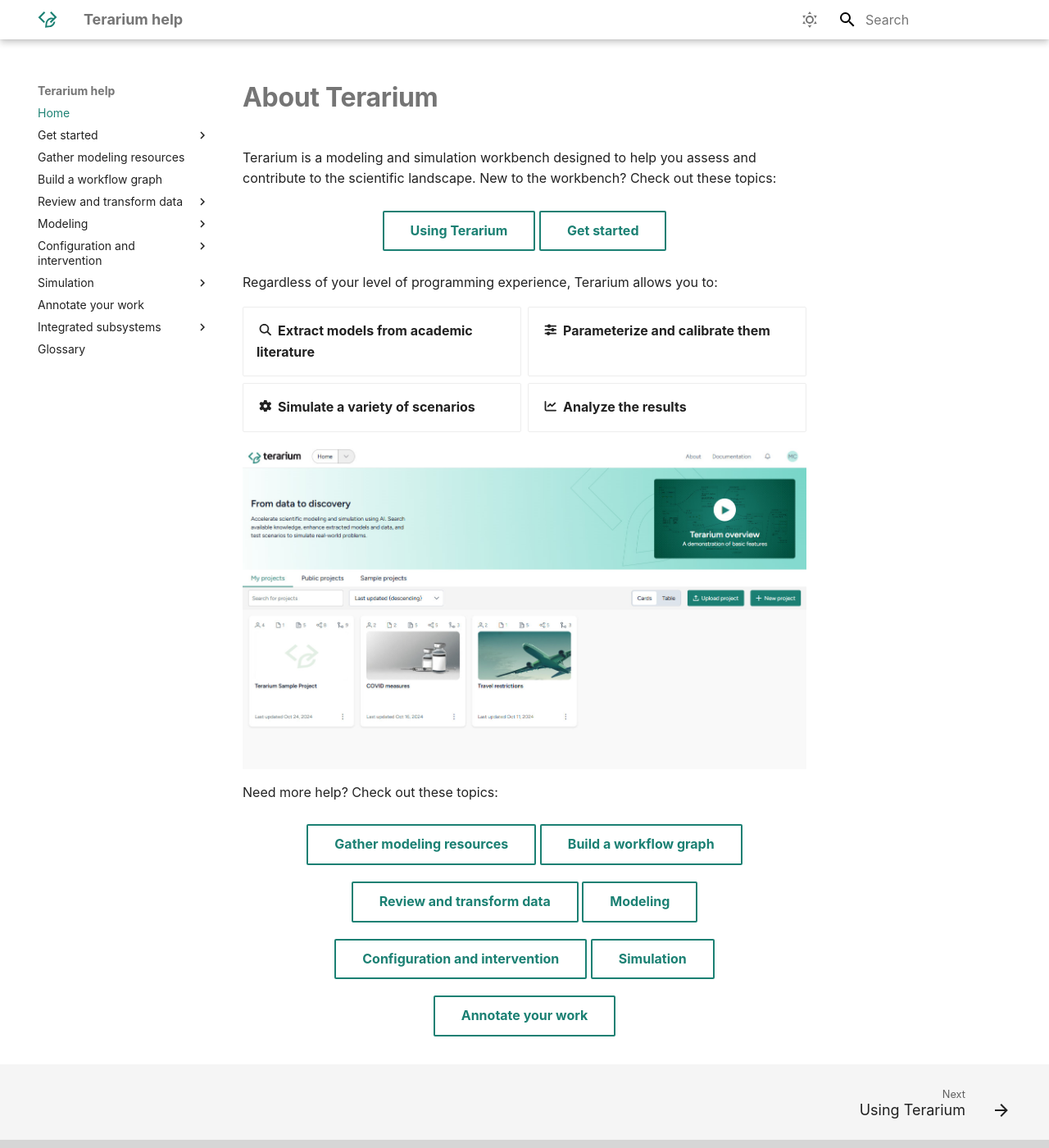
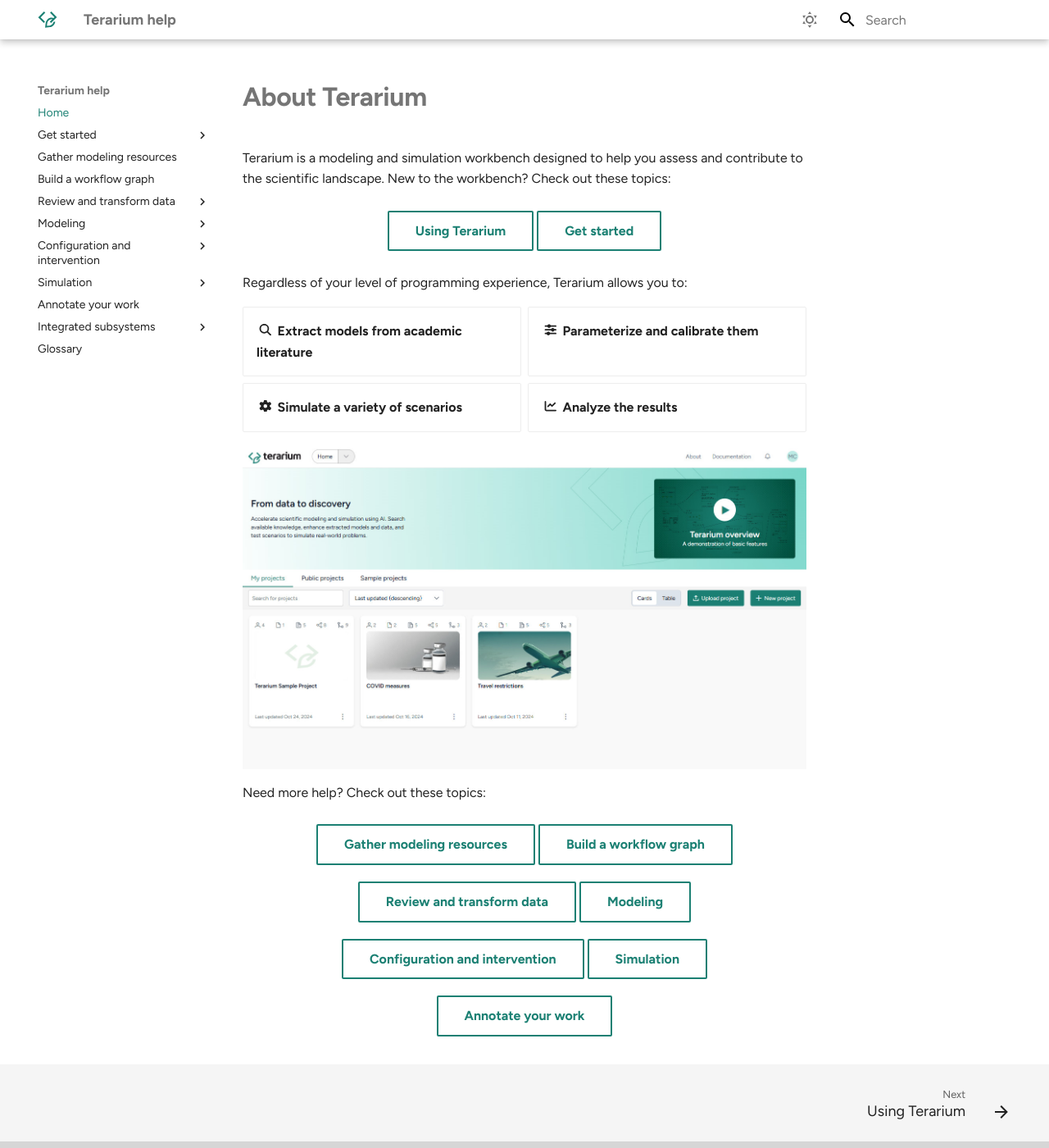
Before and after one commit to DARPA-ASKEM/terarium-docs, an MkDocs documentation site: the page built from docs/index.md, in a window 1280 px wide and 1400 px high. Shown: the whole window at 82% size. Built offline with MkDocs 1.6.1 and Material for MkDocs 9.7.7, drawn with Linux system fonts in a browser that asks for light colours; plug-ins that fetch from the network failed and are left out.

Commit message:
Change the default font to Figtree and enable GDRP privacy plugin

```diff
--- a/docs/stylesheets/extra.css
+++ b/docs/stylesheets/extra.css
@@ -1,8 +1,3 @@
-/*Uncharted font-family*/
-:root {
-  --md-text-font: "IBM Plex Sans", -apple-system, BlinkMacSystemFont, "Segoe UI", Roboto, "Helvetica Neue", Arial, sans-serif, "Apple Color Emoji", "Segoe UI Emoji", "Segoe UI Symbol";
-}
-
 .md-typeset h1 {
   font-weight: bold;
 }
--- a/mkdocs.yml
+++ b/mkdocs.yml
@@ -32,7 +32,8 @@
         icon: material/weather-night
         name: Switch to light mode
   favicon: img/terarium-icon.png
-  font: false
+  font:
+    text: Figtree
   language: custom
 
 plugins:
@@ -44,6 +45,7 @@
         # 'old.md': 'new.md'
         # 'old/file.md': 'new/file.md'
         # 'some_file.md': 'http://external.url.com/foobar'
+  - privacy
   - print-site:
       enumerate_headings: false
       add_cover_page: true
```
